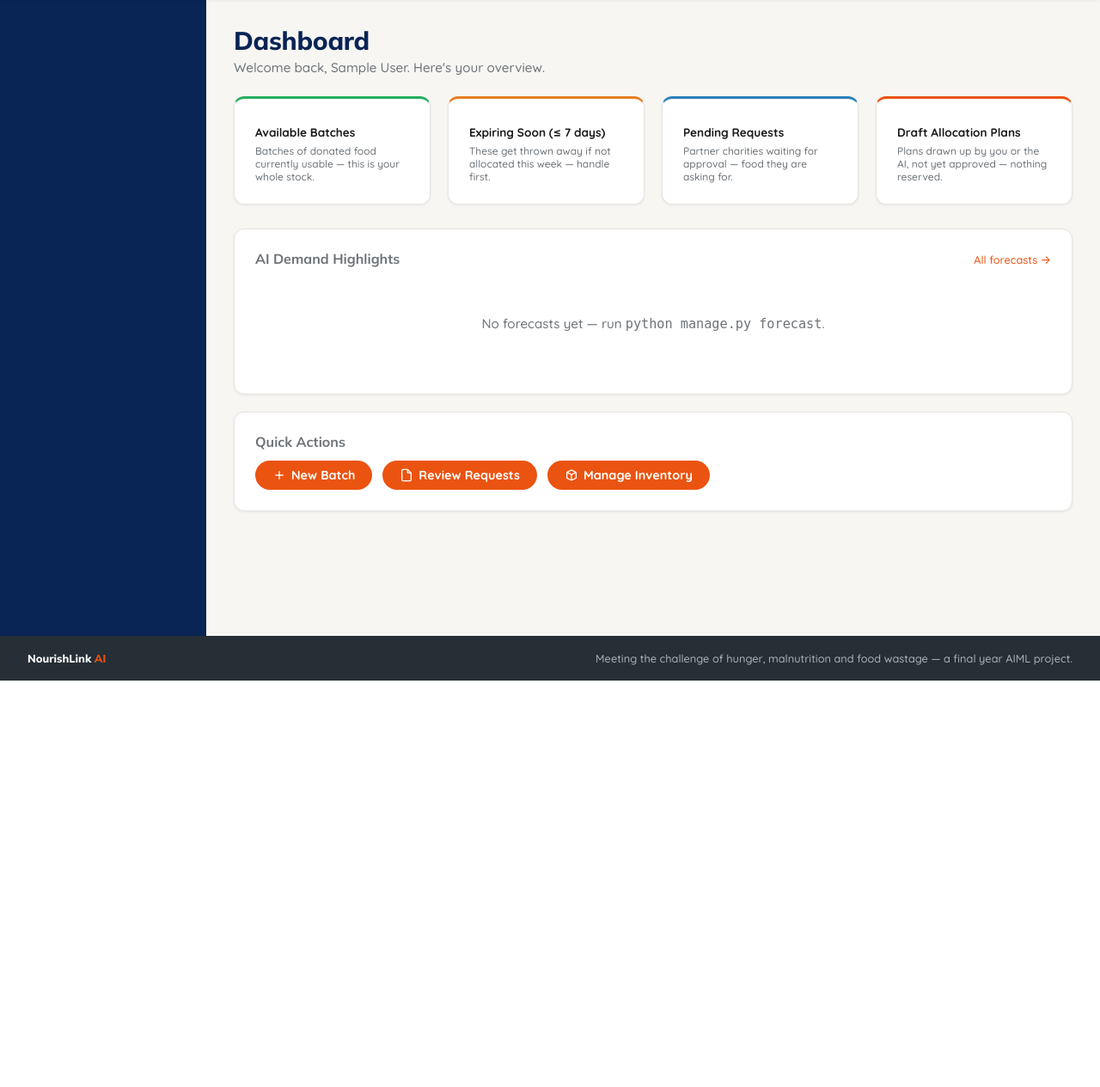
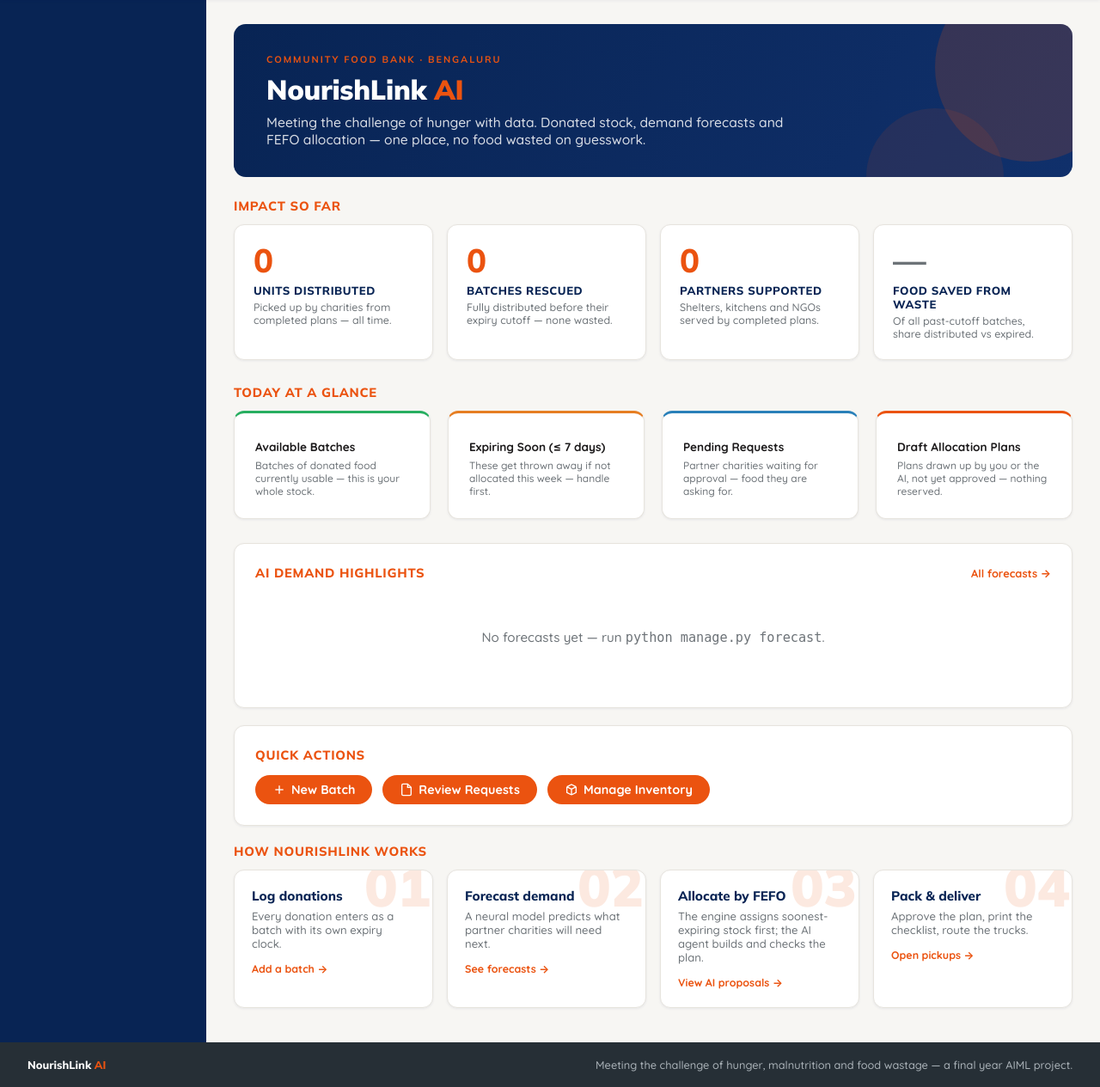
Before and after one commit to rachana192837/NourishLink-AI, a Django app: template templates/core/dashboard_coordinator.html in a window 1280 px wide. Shown: the part 60-1325 px from the top of the page at 86% size. Before the commit the page ends 852 px from the top, so only its background shows below. Run offline with Django 5.2, Linux system fonts and the light colour scheme; the template is opened without the code that fills it, so the values that code supplies are empty; the visitor is signed in with stand-in values (Sample User, id 1).

Commit message:
Phase C part 2: dashboard hero, BFB impact counters, process strip
- Navy gradient hero with mission line (Bangalore Food Bank inspired)
- Four all-time impact tiles with count-up animation (honest numbers:
  units distributed, batches rescued, partners supported, % food saved)
- 01-04 process strip: log donations -> forecast -> FEFO allocate -> deliver
- Impact computed in dashboard view from completed plans/depleted badges

```diff
--- a/templates/core/dashboard_coordinator.html
+++ b/templates/core/dashboard_coordinator.html
@@ -2,11 +2,44 @@
 {% block title %}Coordinator Dashboard — NourishLink{% endblock %}
 
 {% block content %}
-<div class="page-header">
-  <h1>Dashboard</h1>
-  <p>Welcome back, {{ user.get_full_name|default:user.username }}. Here's your overview.</p>
+<section class="hero">
+  <div class="hero-kicker">Community food bank · Bengaluru</div>
+  <h1>NourishLink <span class="accent">AI</span></h1>
+  <p class="hero-sub">
+    Meeting the challenge of hunger with data. Donated stock, demand forecasts
+    and FEFO allocation — one place, no food wasted on guesswork.
+  </p>
+</section>
+
+<div class="card-title" style="margin-bottom:12px;">Impact so far</div>
+<div class="impact-grid">
+  <div class="impact-tile">
+    <div class="impact-num"><span data-count="{{ impact_units }}">0</span></div>
+    <div class="impact-label">Units distributed</div>
+    <div class="impact-caption">Picked up by charities from completed plans — all time.</div>
+  </div>
+  <div class="impact-tile">
+    <div class="impact-num"><span data-count="{{ impact_rescued }}">0</span></div>
+    <div class="impact-label">Batches rescued</div>
+    <div class="impact-caption">Fully distributed before their expiry cutoff — none wasted.</div>
+  </div>
+  <div class="impact-tile">
+    <div class="impact-num"><span data-count="{{ impact_partners }}">0</span></div>
+    <div class="impact-label">Partners supported</div>
+    <div class="impact-caption">Shelters, kitchens and NGOs served by completed plans.</div>
+  </div>
+  <div class="impact-tile">
+    {% if impact_rescue_pct is not None %}
+      <div class="impact-num"><span data-count="{{ impact_rescue_pct }}">0</span><span style="font-size:1.4rem;">%</span></div>
+    {% else %}
+      <div class="impact-num" style="color:var(--text-muted);">—</div>
+    {% endif %}
+    <div class="impact-label">Food saved from waste</div>
+    <div class="impact-caption">Of all past-cutoff batches, share distributed vs expired.</div>
+  </div>
 </div>
 
+<div class="card-title" style="margin-bottom:12px;">Today at a glance</div>
 <div class="stats-grid">
   <div class="stat-card success">
     <div class="stat-value">{{ total_batches }}</div>
@@ -41,7 +74,7 @@
 {% if demand_rows %}
 <div class="card" style="margin-bottom:20px;">
   <div style="display:flex;justify-content:space-between;align-items:baseline;margin-bottom:8px;">
-    <h3 style="font-size:1rem;color:var(--text-muted);">Next 4 weeks — predicted demand (riskiest products)</h3>
+    <h3 class="card-title">Next 4 weeks — predicted demand (riskiest products)</h3>
   </div>
   <p style="font-size:.78rem;color:var(--text-muted);margin-bottom:12px;">
     Each bar = how many units the AI model expects charities to request over the
@@ -57,8 +90,8 @@
 
 <div class="card" style="margin-bottom:20px;">
   <div style="display:flex;justify-content:space-between;align-items:baseline;margin-bottom:8px;">
-    <h3 style="font-size:1rem;color:var(--text-muted);">AI Demand Highlights</h3>
-    <a href="{% url 'forecast_list' %}" style="font-size:.8rem;color:var(--primary);text-decoration:none;">All forecasts →</a>
+    <h3 class="card-title">AI Demand Highlights</h3>
+    <a href="{% url 'forecast_list' %}" style="font-size:.8rem;color:var(--primary);text-decoration:none;font-weight:700;">All forecasts →</a>
   </div>
   {% if forecast_generated %}
     <p style="font-size:.78rem;color:var(--text-muted);margin-bottom:10px;">
@@ -95,8 +128,8 @@
   {% endif %}
 </div>
 
-<div class="card">
-  <h3 style="margin-bottom:12px;font-size:1rem;color:var(--text-muted);">Quick Actions</h3>
+<div class="card" style="margin-bottom:20px;">
+  <h3 class="card-title" style="margin-bottom:14px;">Quick actions</h3>
   <div style="display:flex;gap:12px;flex-wrap:wrap;">
     <a href="{% url 'donation_create' %}" class="btn btn-primary">
       <svg viewBox="0 0 24 24" width="16" height="16" fill="none" stroke="currentColor" stroke-width="2"><line x1="12" y1="5" x2="12" y2="19"/><line x1="5" y1="12" x2="19" y2="12"/></svg>
@@ -113,8 +146,55 @@
   </div>
 </div>
 
+<div class="card-title" style="margin-bottom:12px;">How NourishLink works</div>
+<div class="process-grid" style="margin-bottom:12px;">
+  <div class="process-card">
+    <div class="p-num">01</div>
+    <h4>Log donations</h4>
+    <p>Every donation enters as a batch with its own expiry clock.</p>
+    <a href="{% url 'donation_create' %}">Add a batch →</a>
+  </div>
+  <div class="process-card">
+    <div class="p-num">02</div>
+    <h4>Forecast demand</h4>
+    <p>A neural model predicts what partner charities will need next.</p>
+    <a href="{% url 'forecast_list' %}">See forecasts →</a>
+  </div>
+  <div class="process-card">
+    <div class="p-num">03</div>
+    <h4>Allocate by FEFO</h4>
+    <p>The engine assigns soonest-expiring stock first; the AI agent builds and checks the plan.</p>
+    <a href="{% url 'ai_list' %}">View AI proposals →</a>
+  </div>
+  <div class="process-card">
+    <div class="p-num">04</div>
+    <h4>Pack &amp; deliver</h4>
+    <p>Approve the plan, print the checklist, route the trucks.</p>
+    <a href="{% url 'pickups' %}">Open pickups →</a>
+  </div>
+</div>
+
 <script>
 document.addEventListener('DOMContentLoaded', function () {
+  /* BFB-style impact counters — count from 0 up, Indian digit grouping. */
+  function fmt(v) { return v.toLocaleString('en-IN'); }
+  function animate(el) {
+    var target = parseInt(el.dataset.count, 10) || 0;
+    if (window.matchMedia('(prefers-reduced-motion: reduce)').matches) {
+      el.textContent = fmt(target); return;
+    }
+    var dur = 1200, start = null;
+    function step(ts) {
+      if (!start) start = ts;
+      var p = Math.min((ts - start) / dur, 1);
+      var eased = 1 - Math.pow(1 - p, 3);
+      el.textContent = fmt(Math.round(target * eased));
+      if (p < 1) requestAnimationFrame(step);
+    }
+    requestAnimationFrame(step);
+  }
+  document.querySelectorAll('[data-count]').forEach(animate);
+
   var el = document.getElementById('demandChart');
   if (!el || typeof Chart === 'undefined') return;
   var dataEl = document.getElementById('demand-chart-data');
@@ -138,7 +218,7 @@ document.addEventListener('DOMContentLoaded', function () {
       plugins: { legend: { display: false } },
       scales: {
         x: { title: { display: true, text: 'Predicted units (next 4 weeks)' } },
-        y: { ticks: { color: '#2c3e50', font: { weight: '600' } } },
+        y: { ticks: { color: '#1c1a1b', font: { weight: '600' } } },
       }
     }
   });
```
Also changed, not shown: core/views.py (+20 -0 lines).
